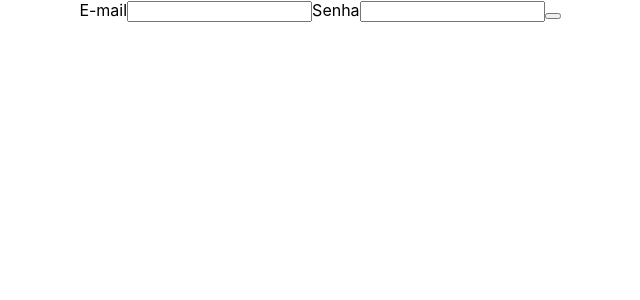
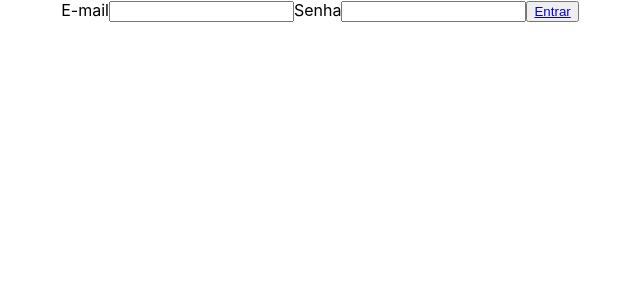
Before and after one commit to ViniciusZancanari/CRM, a React (Create React App) app: page / in a window 1280 px wide. Shown: the top 300 px of the page, without its empty margins (320-960 px from the left). Built offline with nearby package versions, Linux system fonts and the light colour scheme.

Commit message:
ref/login

```diff
--- a/src/componentes/pages/Login.js
+++ b/src/componentes/pages/Login.js
@@ -2,12 +2,6 @@ import { Link } from "react-router-dom";
 import React from "react";
 
 function Login() {
-
-
-    const redirectToConsultPage = () => {
-
-        <Link to="/consult">Entrar</Link>
-    };
     return (
         <div>
             <label>E-mail</label>
@@ -19,8 +13,9 @@ function Login() {
             <input
                 type="text"
             />
-            <button onClick={redirectToConsultPage()}>
 
+            <button>
+                <Link to="/consult">Entrar</Link>
             </button>
 
         </div>
```
